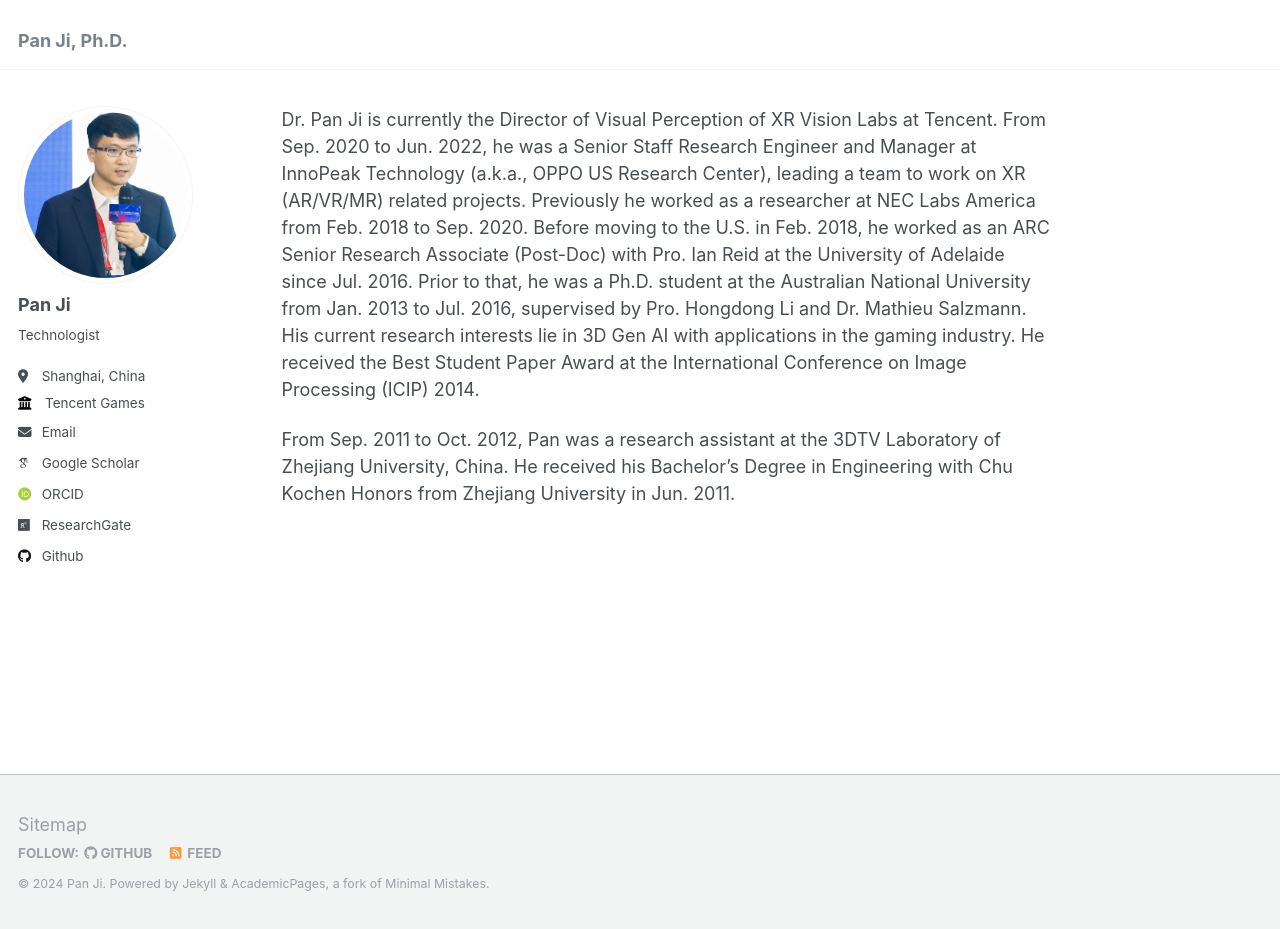
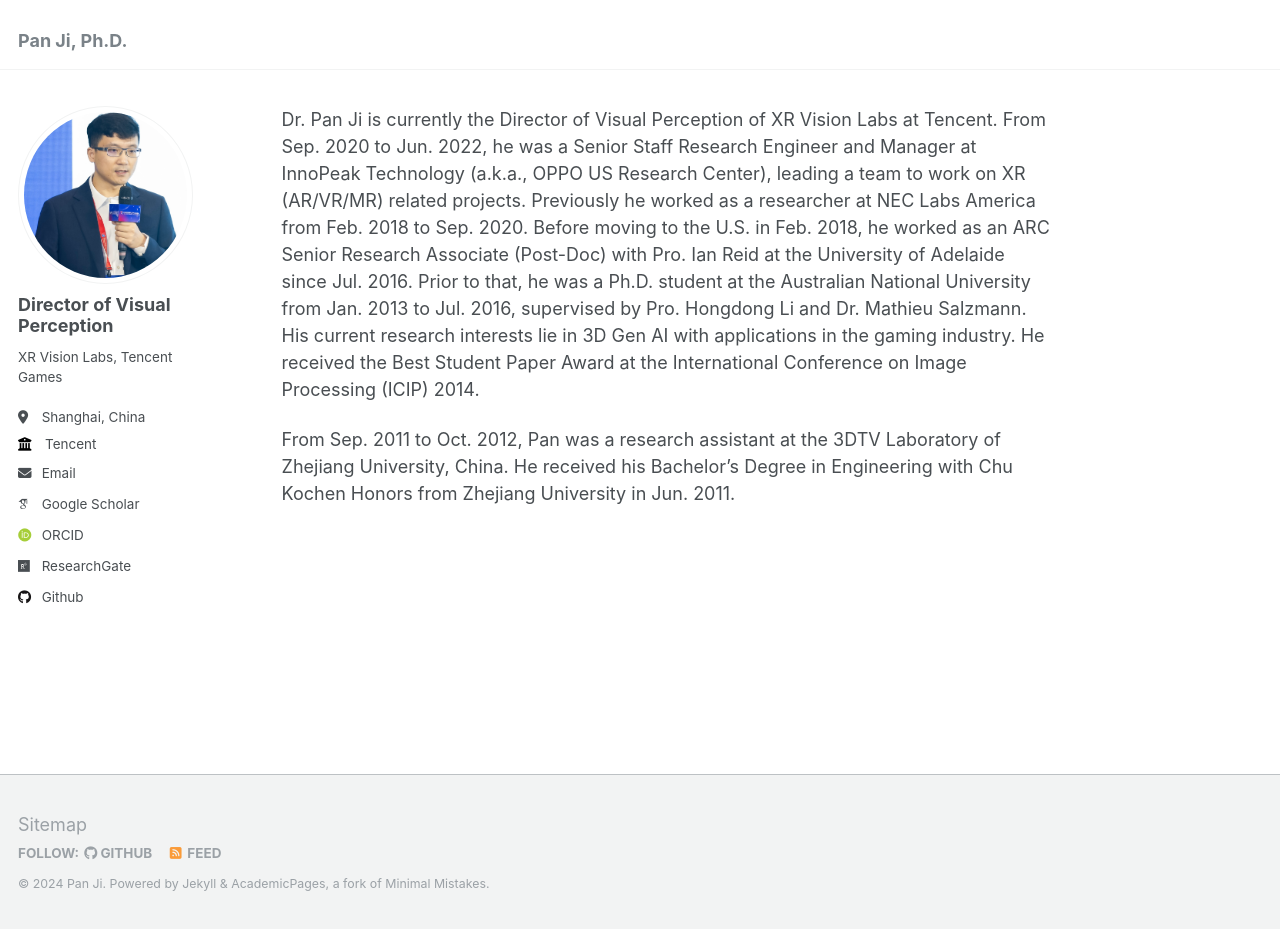
Before and after one commit to panji530/panji, a Jekyll site: the page built from _pages/about.md, in a window 1280 px wide and 929 px high. Built offline with Jekyll 4.4.1, drawn with Linux system fonts in a browser that asks for light colours; some web fonts are replaced.

Commit message:
Update _config.yml

```diff
--- a/_config.yml
+++ b/_config.yml
@@ -22,11 +22,11 @@ repository               : "panji530/panji530.github.io"
 author:
   # Biographic information
   avatar           : "profile.png"
-  name             : "Pan Ji"
+  name             : "Director of Visual Perception"
   pronouns         : # example: "she/her"
-  bio              : "Technologist"
+  bio              : "XR Vision Labs, Tencent Games"
   location         : "Shanghai, China"
-  employer         : "Tencent Games"
+  employer         : "Tencent"
   uri              : # URL
   email            : "peterji530 at gmail.com"
 
```
